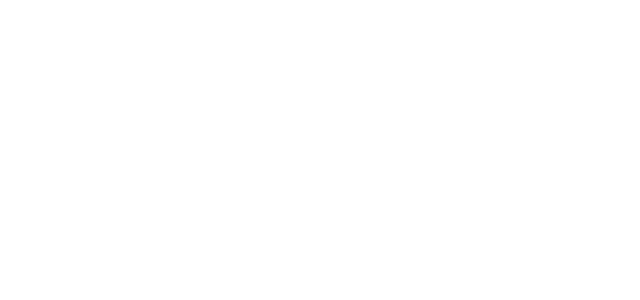
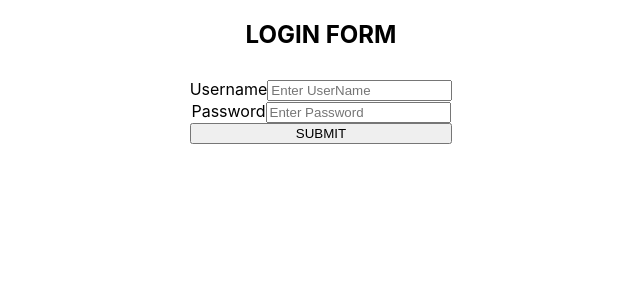
Before and after one commit to prak30/react-dishpoll, a React (Create React App) app: page / in a window 1280 px wide. Shown: the top 300 px of the page, without its empty margins (319-959 px from the left). Built offline with nearby package versions, Linux system fonts and the light colour scheme.

Commit message:
Login component created

```diff
--- a/package.json
+++ b/package.json
@@ -34,5 +34,8 @@
       "last 1 firefox version",
       "last 1 safari version"
     ]
+  },
+  "devDependencies": {
+    "eslint-plugin-react": "^7.30.1"
   }
 }
--- a/src/App.js
+++ b/src/App.js
@@ -1,7 +1,12 @@
 import "./App.css";
+import Login from "./components/Login";
 
 function App() {
-  return <div className="App"></div>;
+  return (
+    <div className="App">
+      <Login />
+    </div>
+  );
 }
 
 export default App;
--- /dev/null
+++ b/src/components/Login.js
@@ -0,0 +1,71 @@
+import React, { useState } from "react";
+import UsersData from "../databases/users.json";
+
+// console.log(UsersData);
+
+const Login = () => {
+  const [userName, setUserName] = useState("");
+  const [password, setPassword] = useState("");
+
+  const stylesForm = {
+    display: "grid",
+    justifyContent: "center",
+    alignItems: "center",
+    padding: "10px",
+  };
+
+  function handleSubmit(e) {
+    e.preventDefault();
+    const registeredUsers = UsersData.filter(
+      (item) => item.username === userName && item.password === password
+    );
+
+    if (registeredUsers.length > 0) {
+      alert("successfully registered");
+    } else {
+      alert("enter correct credentials");
+    }
+  }
+
+  function handleUserNameChange(e) {
+    setUserName(e.target.value);
+  }
+
+  function handlePasswordChange(e) {
+    setPassword(e.target.value);
+  }
+
+  // console.log(userName, password);
+
+  return (
+    <div>
+      <h2>LOGIN FORM</h2>
+
+      <form style={stylesForm} onSubmit={handleSubmit}>
+        <label>
+          Username
+          <input
+            type="text"
+            name="username"
+            placeholder="Enter UserName"
+            onChange={handleUserNameChange}
+            value={userName}
+          />
+        </label>
+        <label>
+          Password
+          <input
+            type="password"
+            name="password"
+            placeholder="Enter Password"
+            onChange={handlePasswordChange}
+            value={password}
+          />
+        </label>
+        <button>SUBMIT</button>
+      </form>
+    </div>
+  );
+};
+
+export default Login;
```
Also changed, not shown: 1 other file (tests, documents, lock files or other folders).
